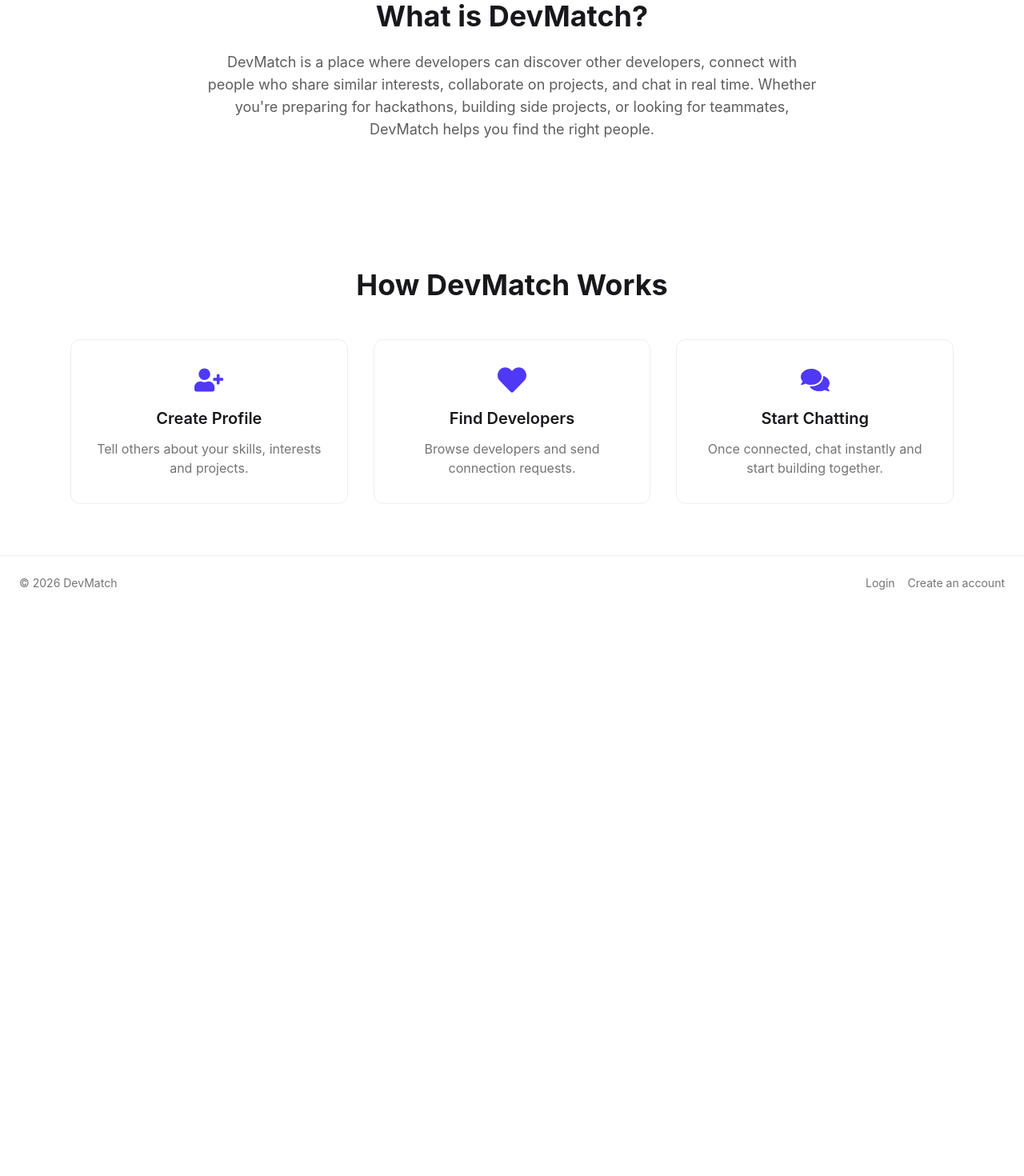
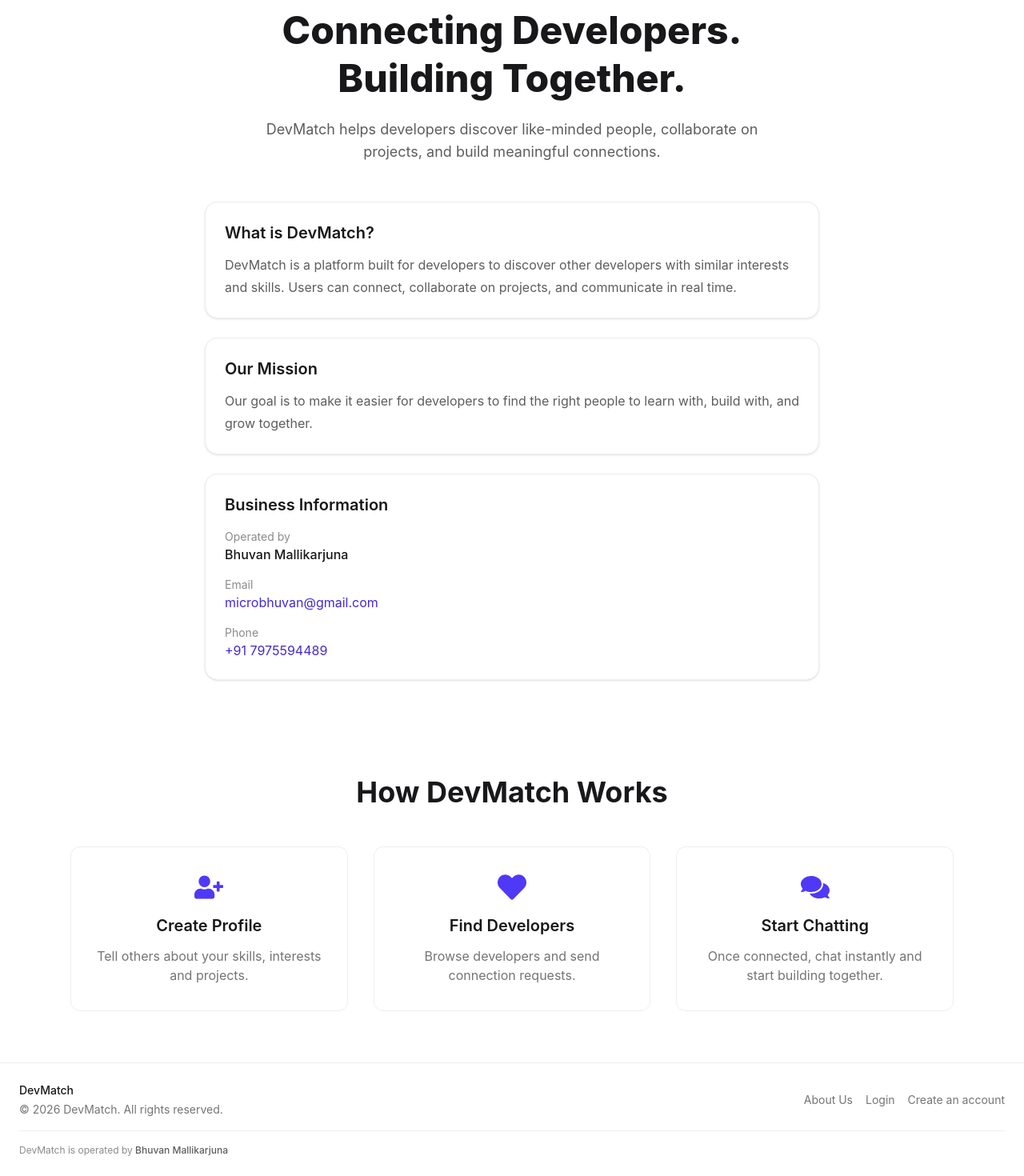
Before and after one commit to microbhuvan/devmatch_updated, a React (Vite) app in the folder frontend/: page / in a window 1280 px wide. Shown: the part 897-2367 px from the top of the page at 80% size. Before the commit the page ends 1660 px from the top, so only its background shows below. Built offline with nearby package versions, Linux system fonts and the light colour scheme; no server answers.

Commit message:
added about page

```diff
--- a/frontend/src/components/landing/About.tsx
+++ b/frontend/src/components/landing/About.tsx
@@ -1,16 +1,77 @@
 const About = () => {
   return (
-    <section className="mx-auto max-w-5xl px-4 py-16 sm:px-6 sm:py-24 text-center">
-      <h2 className="text-3xl sm:text-4xl font-bold">What is DevMatch?</h2>
+    <main className="min-h-[calc(100vh-4rem)] px-4 py-14 sm:px-6">
+      <section className="mx-auto max-w-3xl">
+        <div className="text-center">
+          <span className="rounded-full border border-primary/20 bg-primary/10 px-4 py-2 text-sm font-medium text-primary">
+            About DevMatch
+          </span>
 
-      <p className="mx-auto mt-6 max-w-3xl text-lg text-base-content/70">
-        DevMatch is a place where developers can discover other developers,
-        connect with people who share similar interests, collaborate on
-        projects, and chat in real time. Whether you're preparing for
-        hackathons, building side projects, or looking for teammates, DevMatch
-        helps you find the right people.
-      </p>
-    </section>
+          <h1 className="mt-6 text-4xl font-extrabold leading-tight sm:text-5xl">
+            Connecting Developers.
+            <br />
+            Building Together.
+          </h1>
+
+          <p className="mx-auto mt-5 max-w-2xl text-lg text-base-content/70">
+            DevMatch helps developers discover like-minded people, collaborate
+            on projects, and build meaningful connections.
+          </p>
+        </div>
+
+        <div className="mt-12 space-y-6">
+          <section className="rounded-2xl border border-base-300 bg-base-100 p-6 shadow-sm">
+            <h2 className="text-xl font-semibold">What is DevMatch?</h2>
+
+            <p className="mt-3 leading-7 text-base-content/70">
+              DevMatch is a platform built for developers to discover other
+              developers with similar interests and skills. Users can connect,
+              collaborate on projects, and communicate in real time.
+            </p>
+          </section>
+
+          <section className="rounded-2xl border border-base-300 bg-base-100 p-6 shadow-sm">
+            <h2 className="text-xl font-semibold">Our Mission</h2>
+
+            <p className="mt-3 leading-7 text-base-content/70">
+              Our goal is to make it easier for developers to find the right
+              people to learn with, build with, and grow together.
+            </p>
+          </section>
+
+          <section className="rounded-2xl border border-base-300 bg-base-100 p-6 shadow-sm">
+            <h2 className="text-xl font-semibold">Business Information</h2>
+
+            <div className="mt-4 space-y-4">
+              <div>
+                <p className="text-sm text-base-content/50">Operated by</p>
+                <p className="font-medium">Bhuvan Mallikarjuna</p>
+              </div>
+
+              <div>
+                <p className="text-sm text-base-content/50">Email</p>
+                <a
+                  href="mailto:microbhuvan@gmail.com"
+                  className="text-primary hover:underline"
+                >
+                  microbhuvan@gmail.com
+                </a>
+              </div>
+
+              <div>
+                <p className="text-sm text-base-content/50">Phone</p>
+                <a
+                  href="tel:+917975594489"
+                  className="text-primary hover:underline"
+                >
+                  +91 7975594489
+                </a>
+              </div>
+            </div>
+          </section>
+        </div>
+      </section>
+    </main>
   );
 };
 
--- a/frontend/src/components/landing/Footer.tsx
+++ b/frontend/src/components/landing/Footer.tsx
@@ -3,11 +3,38 @@ import { Link } from "react-router-dom";
 const Footer = () => {
   return (
     <footer className="border-t border-base-300 bg-base-100">
-      <div className="mx-auto flex max-w-7xl flex-col gap-3 px-4 py-6 text-sm text-base-content/60 sm:flex-row sm:items-center sm:justify-between sm:px-6">
-        <p>© {new Date().getFullYear()} DevMatch</p>
-        <div className="flex gap-4">
-          <Link to="/login" className="hover:text-primary">Login</Link>
-          <Link to="/signup" className="hover:text-primary">Create an account</Link>
+      <div className="mx-auto max-w-7xl px-4 py-6 text-sm text-base-content/60 sm:px-6">
+        <div className="flex flex-col gap-4 sm:flex-row sm:items-center sm:justify-between">
+          <div>
+            <p className="font-medium text-base-content">DevMatch</p>
+
+            <p className="mt-1">
+              © {new Date().getFullYear()} DevMatch. All rights reserved.
+            </p>
+          </div>
+
+          <nav className="flex flex-wrap gap-x-4 gap-y-2">
+            <Link to="/about" className="transition hover:text-primary">
+              About Us
+            </Link>
+
+            <Link to="/login" className="transition hover:text-primary">
+              Login
+            </Link>
+
+            <Link to="/signup" className="transition hover:text-primary">
+              Create an account
+            </Link>
+          </nav>
+        </div>
+
+        <div className="mt-4 border-t border-base-300 pt-4 text-xs text-base-content/50">
+          <p>
+            DevMatch is operated by{" "}
+            <span className="font-medium text-base-content/70">
+              Bhuvan Mallikarjuna
+            </span>
+          </p>
         </div>
       </div>
     </footer>
--- a/frontend/src/components/landing/Navbar.tsx
+++ b/frontend/src/components/landing/Navbar.tsx
@@ -22,6 +22,9 @@ const Navbar = () => {
           <a href="#how-it-works" className="transition hover:text-primary">
             How It Works
           </a>
+          <Link to="/about" className="transition hover:text-primary">
+            About
+          </Link>
         </nav>
 
         <div className="hidden items-center gap-3 md:flex">
@@ -64,6 +67,13 @@ const Navbar = () => {
               How It Works
             </a>
             <Link
+              to="/about"
+              className="btn btn-ghost justify-start"
+              onClick={closeMenu}
+            >
+              About
+            </Link>
+            <Link
               to="/login"
               className="btn btn-ghost justify-start"
               onClick={closeMenu}
--- a/frontend/src/routes/AppRoutes.tsx
+++ b/frontend/src/routes/AppRoutes.tsx
@@ -21,6 +21,7 @@ import ForgotPassword from "../pages/ForgotPassword";
 import ResetPassword from "../pages/ResetPassword";
 import ChangePassword from "../pages/ChangePassword";
 import Search from "../pages/Search";
+// import About from "../components/landing/About";
 
 const AppRoutes = () => {
   return (
@@ -33,6 +34,7 @@ const AppRoutes = () => {
         <Route path="/signup" element={<Signup />} />
         <Route path="/forgot-password" element={<ForgotPassword />} />
         <Route path="/reset-password" element={<ResetPassword />} />
+        {/* <Route path="/about" element={<About />} /> */}
 
         {/* ---------- Protected ---------- */}
 
```
